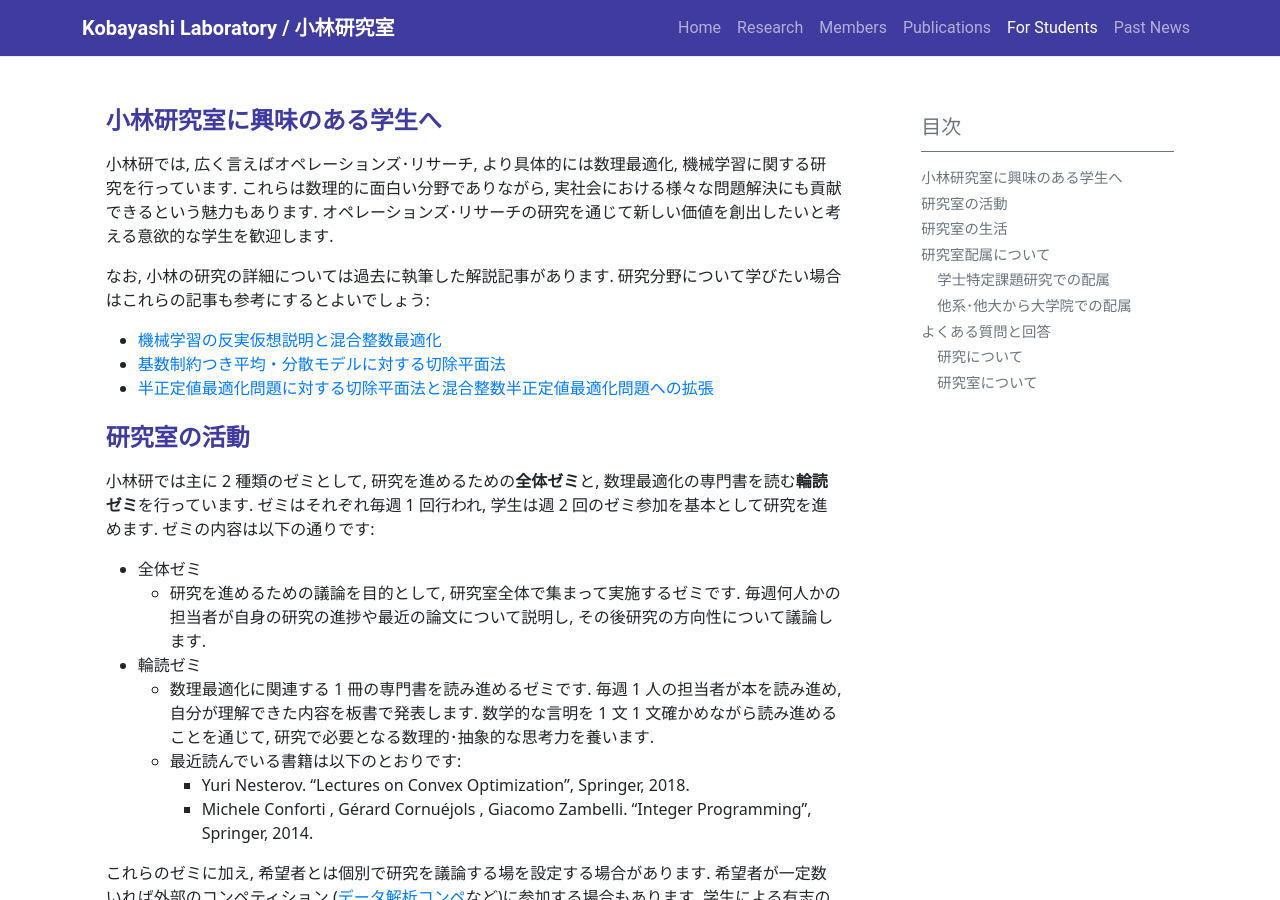
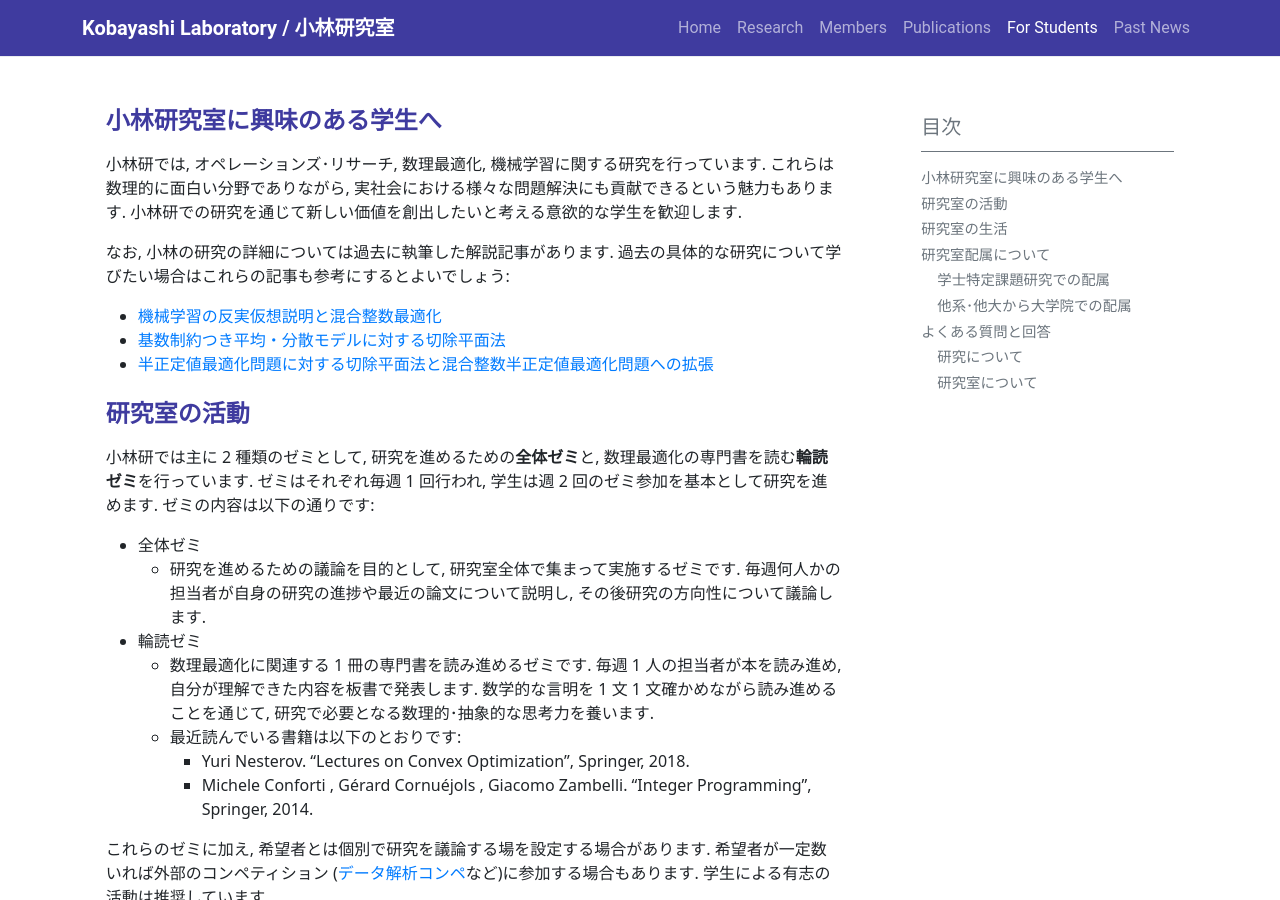
Before and after one commit to isct-koba-lab/isct-koba-lab.github.io, a Jekyll site: the page built from pages/for-students.md, in a window 1280 px wide and 900 px high. Built offline with Jekyll 4.4.1, drawn with Linux system fonts in a browser that asks for light colours; some of the changed text lies outside the part shown.

Commit message:
for students

```diff
--- a/pages/for-students.md
+++ b/pages/for-students.md
@@ -7,9 +7,9 @@ toc: true
 
 ## 小林研究室に興味のある学生へ
 
-小林研では, 広く言えばオペレーションズ･リサーチ, より具体的には数理最適化, 機械学習に関する研究を行っています. これらは数理的に面白い分野でありながら, 実社会における様々な問題解決にも貢献できるという魅力もあります. オペレーションズ･リサーチの研究を通じて新しい価値を創出したいと考える意欲的な学生を歓迎します.
+小林研では, オペレーションズ･リサーチ, 数理最適化, 機械学習に関する研究を行っています. これらは数理的に面白い分野でありながら, 実社会における様々な問題解決にも貢献できるという魅力もあります. 小林研での研究を通じて新しい価値を創出したいと考える意欲的な学生を歓迎します.
 
-なお, 小林の研究の詳細については過去に執筆した解説記事があります. 研究分野について学びたい場合はこれらの記事も参考にするとよいでしょう:
+なお, 小林の研究の詳細については過去に執筆した解説記事があります. 過去の具体的な研究について学びたい場合はこれらの記事も参考にするとよいでしょう:
 - [機械学習の反実仮想説明と混合整数最適化](https://orsj.org/wp-content/corsj/or69-3/or69_3_143.pdf)
 - [基数制約つき平均・分散モデルに対する切除平面法](https://orsj.org/wp-content/corsj/or67-7/or67_7_360.pdf)
 - [半正定値最適化問題に対する切除平面法と混合整数半正定値最適化問題への拡張](https://orsj.org/wp-content/corsj/or65-12/or65_12_656.pdf)
@@ -72,7 +72,7 @@ toc: true
       - IEE.B337 「経営･経済のためのデータ分析」 [講義資料](https://www.nakatalab.iee.e.titech.ac.jp/text/nakata.html) (中田先生作成)
   - プログラミングに関して特別に必要な前提知識はありません. 最近は Python のほか Julia を使うことがありますが, いずれの言語も必要に応じて自習すれば問題ありません.
 - 研究テーマはどのように決めますか?
-  - まず学生がテーマを探し, 小林との議論を通じて詳細を決定します. 学生の興味の方向性を尊重しつつ, 学術的･社会的な意義や実現可能性を考慮してテーマの詳細を一緒に検討します.
+  - まず学生がテーマを探し, ゼミの場などでの議論を通じて詳細を決定します. 学生の興味を尊重しつつ, 学術的･社会的な意義や実現可能性を考慮してテーマの詳細を一緒に検討します. 小林が一方的にテーマを設定することはありません.
 
 ### 研究室について
 - コアタイムはありますか?
```
